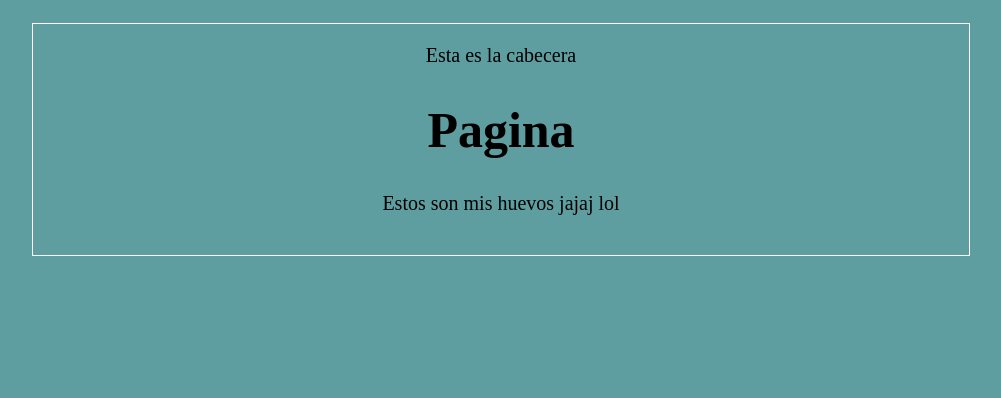
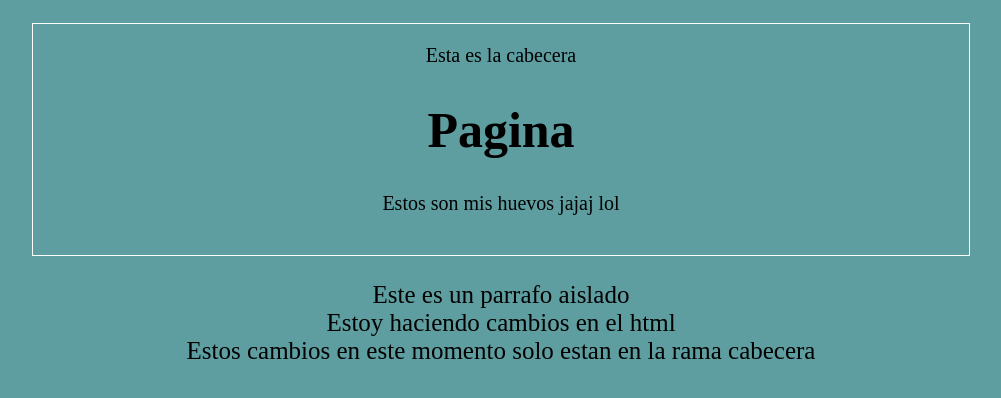
Before and after one commit to GersenX3/cursoGitGithub, a plain HTML site: page index.html in a window 1280 px wide. Shown: the whole page, without its empty margins (139-1140 px from the left). Drawn offline with Linux system fonts and the light colour scheme.

Commit message:
Se hicieron cambios en el css para agregarle estilo a un parrafo recien creado en el html

```diff
--- a/css/style.css
+++ b/css/style.css
@@ -20,3 +20,9 @@ body
     text-align: center;
     font-size: 50px;
 }
+
+#parrafo
+{
+    text-align: center;
+    font-size: 25px;
+}
--- a/index.html
+++ b/index.html
@@ -18,5 +18,10 @@
             <p>Estos son mis huevos jajaj lol</p>
         </div>
     </div>
+    <p id="parrafo">
+        Este es un parrafo aislado
+        <br> Estoy haciendo cambios en el html
+        <br> Estos cambios en este momento solo estan en la rama cabecera
+    </p>
 </body>
 </html>
```
